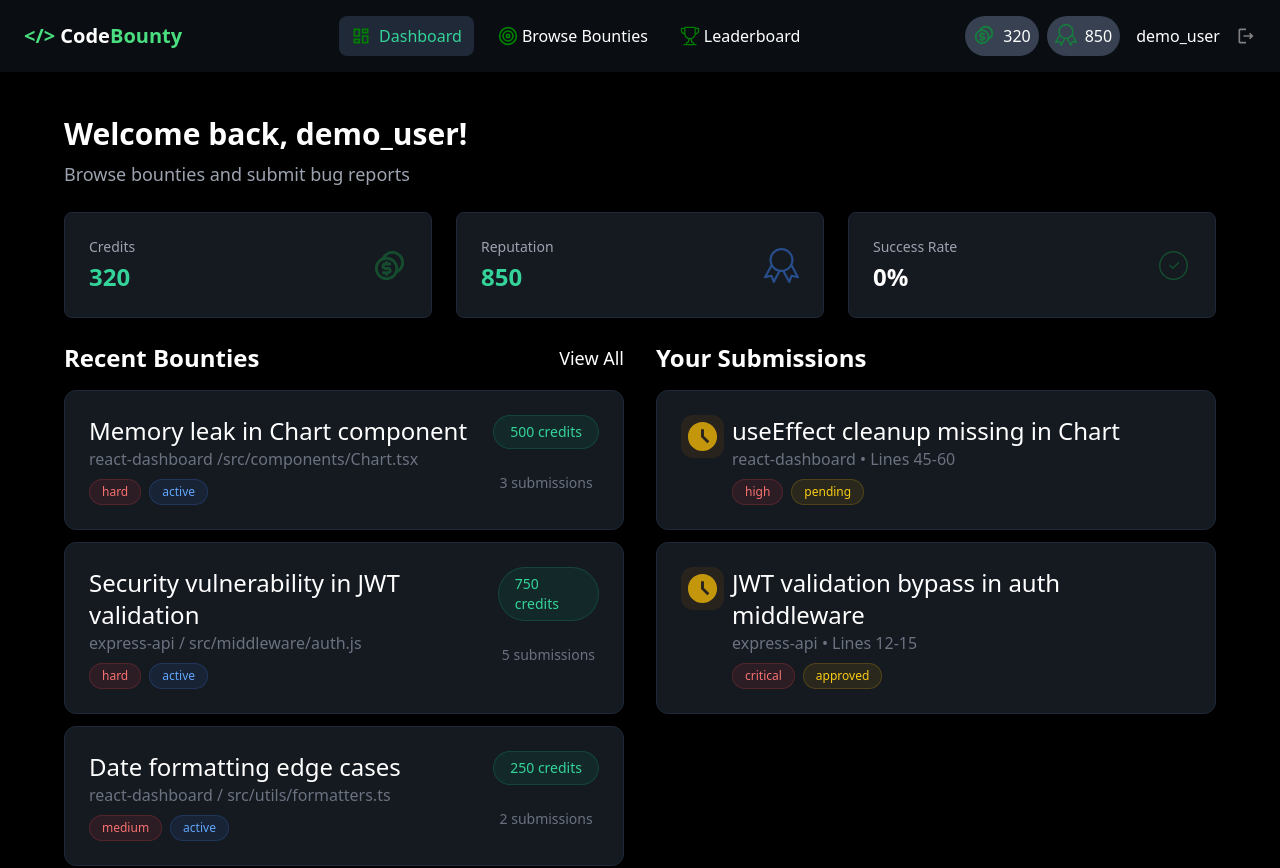
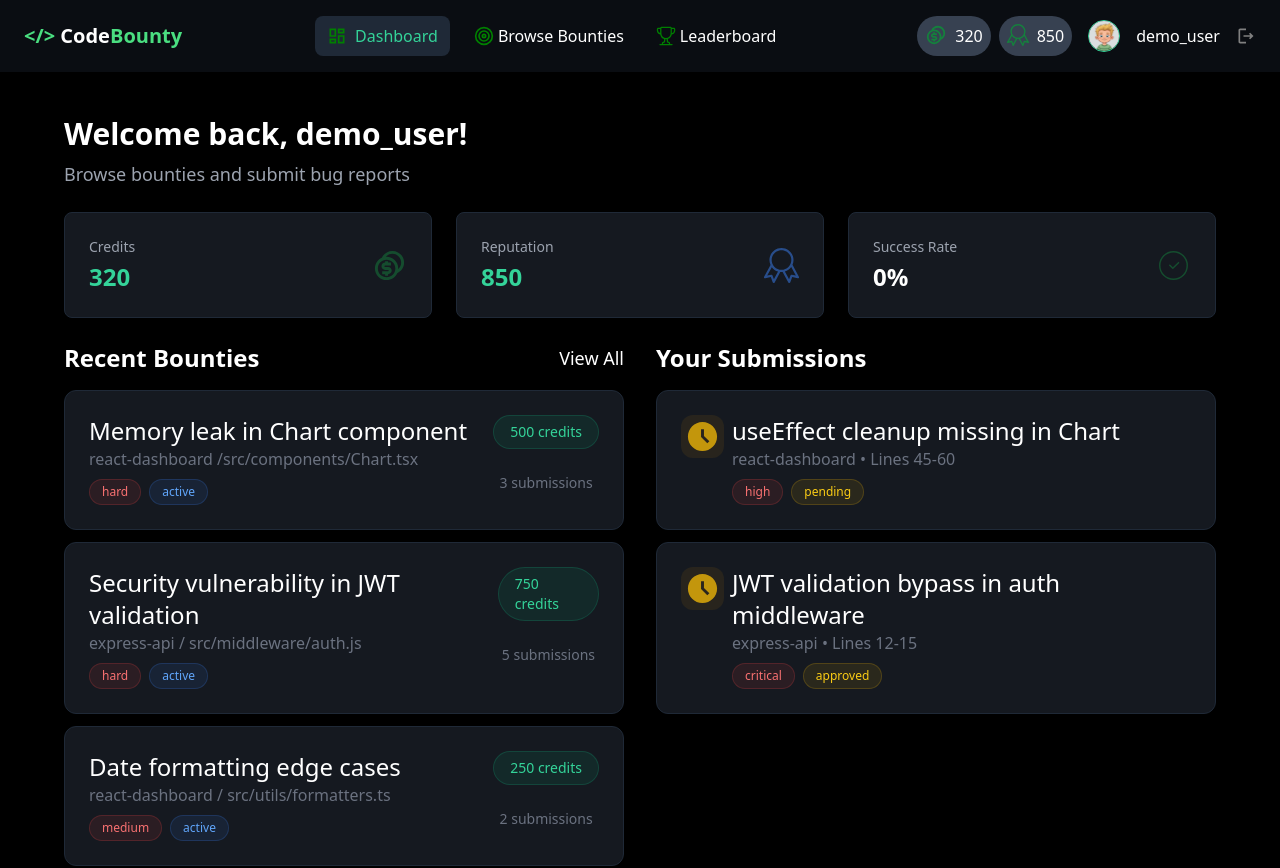
Before and after one commit to arthsaAr/CodeBounty, a React (Vite) app in the folder frontend/: page /dashboard-owner in a window 1280 px wide. Shown: the top 868 px of the page. Built offline with nearby package versions, Linux system fonts and the light colour scheme.

Commit message:
adding profile pic to Navigation bar

```diff
--- a/frontend/src/components/Navbar.tsx
+++ b/frontend/src/components/Navbar.tsx
@@ -4,6 +4,7 @@ import { MdOutlineDashboard, MdOutlineLogout  } from "react-icons/md";
 import { GoTrophy } from "react-icons/go";
 import { RiCoinsLine } from 'react-icons/ri';
 import { SlBadge } from 'react-icons/sl';
+import pic1 from "../assets/profile/boy.png";
 
 type NavBarProps = {
   setActivePage: (page: string) => void;
@@ -72,6 +73,7 @@ const Navbar = ({ setActivePage, activePage }: NavBarProps) => {
             <h3>850</h3>
           </div>
         </div>
+        <img src={pic1} className="w-8 h-8 rounded-full border border-emerald-400" />
         <button className="hover:text-green-400">demo_user</button>
         <button onClick={() => {
                 localStorage.removeItem("token");
```
